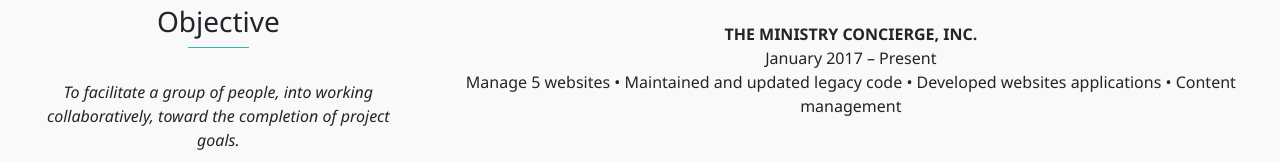
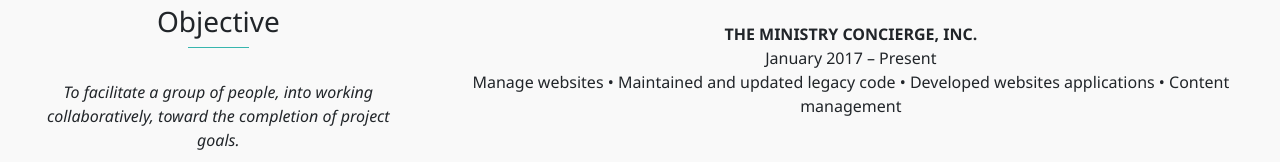
Before and after one commit to lovemercybiz/inspired-resume, a plain HTML site: page index.html in a window 1280 px wide. Shown: the part 566-728 px from the top of the page. Drawn offline with Linux system fonts and the light colour scheme.

Commit message:
Deleted unessacary files

```diff
--- a/index.html
+++ b/index.html
@@ -94,7 +94,7 @@
                         <h2>Experience</h2><br>
                             <p style="font-weight: bold; margin-bottom: 0;">THE MINISTRY CONCIERGE, INC.</p>
                             <p style="margin-bottom: 0;">January 2017 – Present</p>
-                            <p>Manage 5 websites • Maintained and updated legacy code • Developed websites applications • Content management</p><br>
+                            <p>Manage websites • Maintained and updated legacy code • Developed websites applications • Content management</p><br>
 
                             <p style="font-weight: bold; margin-bottom: 0;">SENTRY EVENT SERVICES, INC</p>
                             <p style="margin-bottom: 0;">September 2017 – 2018</p>
```
Also changed, not shown: img/Capture.PNG (deleted), img/Recreate.PNG (deleted), img/RecreateBoxed.PNG (deleted), 1 other file.
